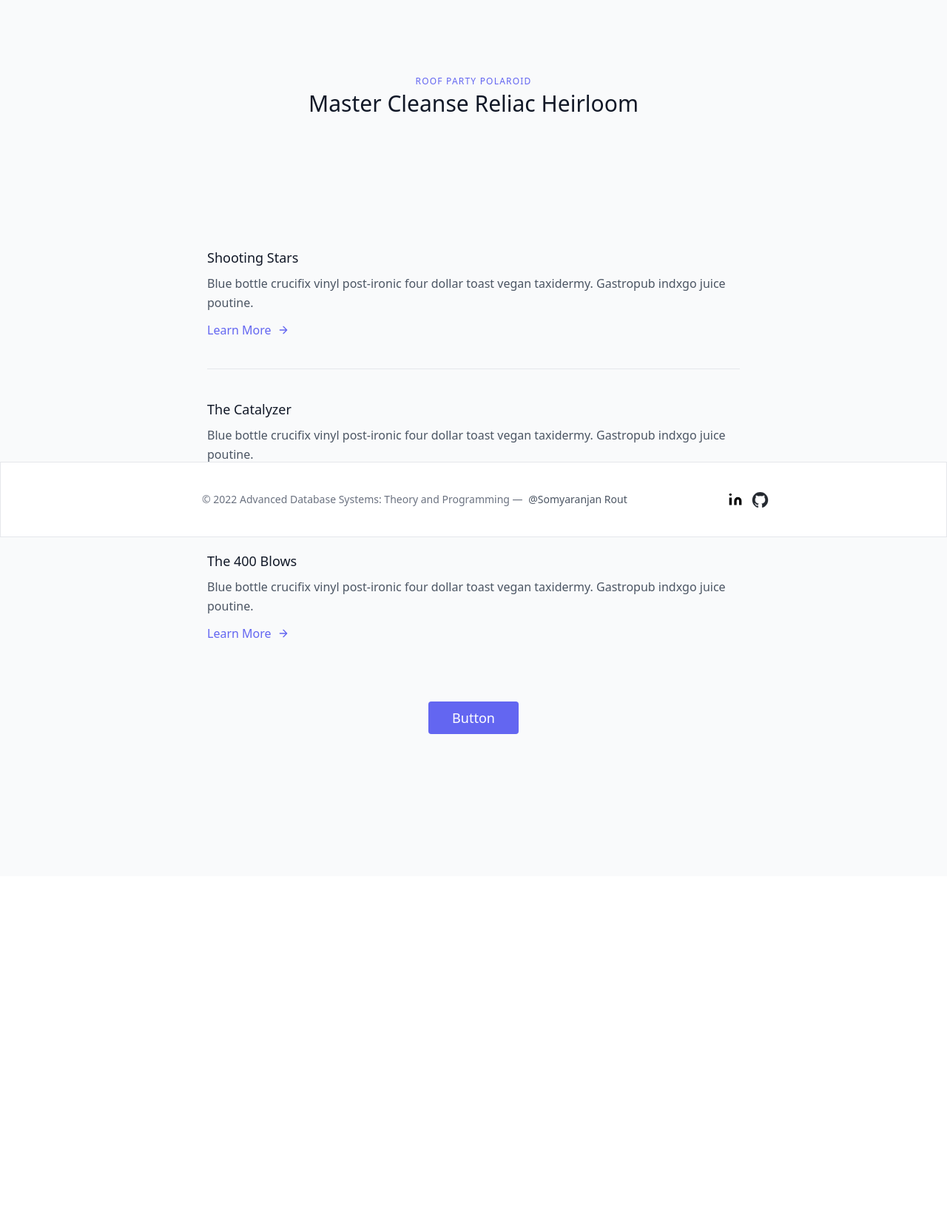
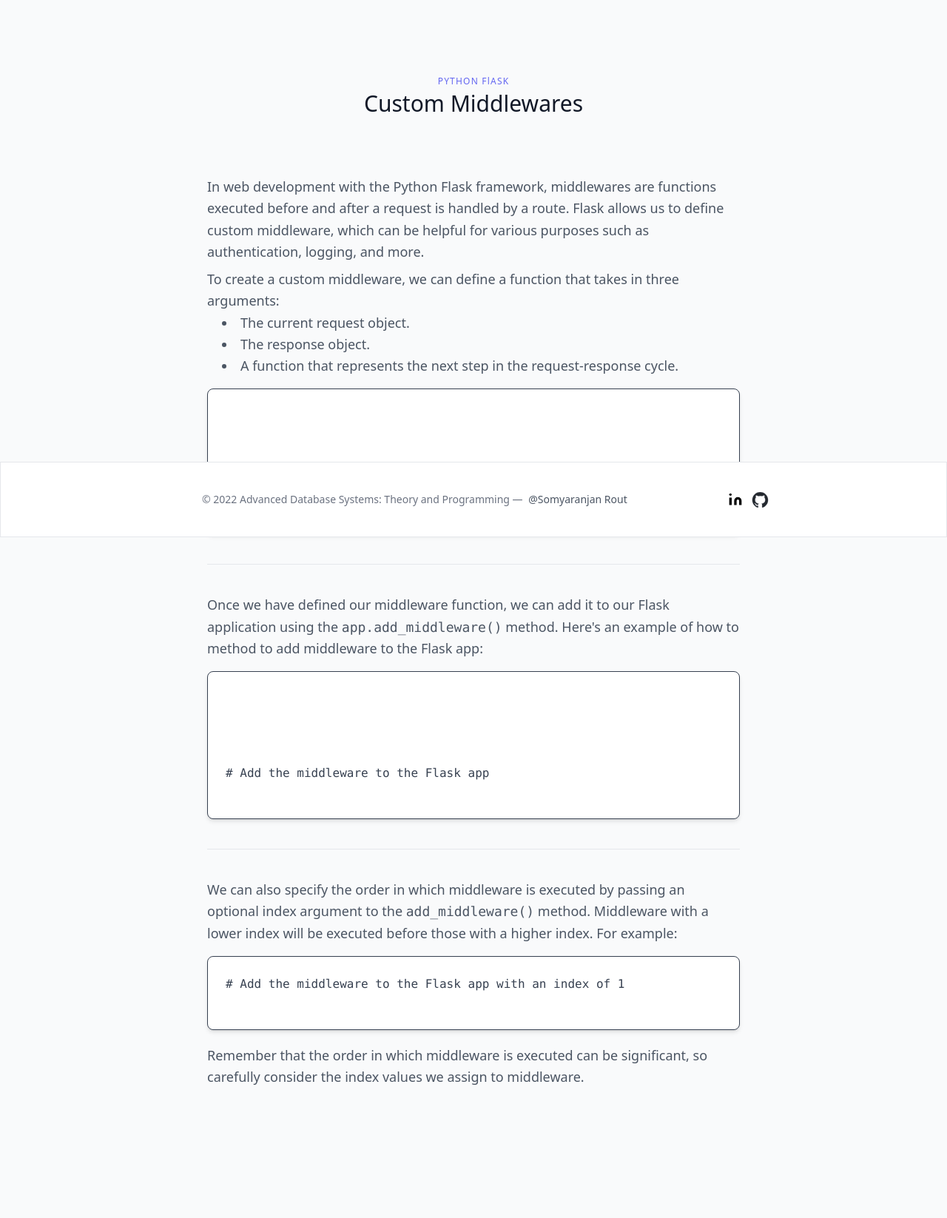
Before and after one commit to somyaranjan26/Flask-SQLAlchemy, a Flask app: page /about in a window 1280 px wide. Shown: the part 74-1720 px from the top of the page at 74% size. Before the commit the page ends 1066 px from the top, so only its background shows below. Run offline with Flask 2, Linux system fonts and the light colour scheme; some libraries are stand-ins or nearby versions.

Commit message:
added about

```diff
--- a/templates/about.html
+++ b/templates/about.html
@@ -5,44 +5,69 @@
 <section class="text-gray-600 body-font">
     <div class="container px-5 py-24 mx-auto">
         <div class="flex flex-col text-center w-full mb-20">
-          <h2 class="text-xs text-indigo-500 tracking-widest font-medium title-font mb-1">ROOF PARTY POLAROID</h2>
-          <h1 class="sm:text-3xl text-2xl font-medium title-font text-gray-900">Master Cleanse Reliac Heirloom</h1>
+          <h2 class="text-xs text-indigo-500 tracking-widest font-medium title-font mb-1">PYTHON FlASK</h2>
+          <h1 class="sm:text-3xl text-2xl font-medium title-font text-gray-900">Custom Middlewares</h1>
     </div>
-    <div class="container px-5 py-24 mx-auto">
+    <div class="container px-5 mx-auto">
       <div class="flex items-center lg:w-3/5 mx-auto border-b pb-10 mb-10 border-gray-200 sm:flex-row flex-col">
-        <div class="flex-grow sm:text-left text-center mt-6 sm:mt-0">
-          <h2 class="text-gray-900 text-lg title-font font-medium mb-2">Shooting Stars</h2>
-          <p class="leading-relaxed text-base">Blue bottle crucifix vinyl post-ironic four dollar toast vegan taxidermy. Gastropub indxgo juice poutine.</p>
-          <a class="mt-3 text-indigo-500 inline-flex items-center">Learn More
-            <svg fill="none" stroke="currentColor" stroke-linecap="round" stroke-linejoin="round" stroke-width="2" class="w-4 h-4 ml-2" viewBox="0 0 24 24">
-              <path d="M5 12h14M12 5l7 7-7 7"></path>
-            </svg>
-          </a>
+        <div class="flex-grow text-left mt-6 sm:mt-0">
+          <p class="leading-relaxed text-lg">
+            In web development with the Python Flask framework, middlewares are functions executed before and after a request is handled by a route. Flask allows us to define custom middleware, which can be helpful for various purposes such as authentication, logging, and more.
+          </p>
+          <p class="leading-relaxed text-lg mt-2">
+            To create a custom middleware, we can define a function that takes in three arguments:
+          </p>
+          <div class="leading-relaxed text-lg ml-5">
+            <li>The current request object.</li>
+            <li>The response object.</li>
+            <li>A function that represents the next step in the request-response cycle.</li>
+          </div>
+          <div class="block mt-4 p-6 bg-white border rounded-lg shadow-md bg-gray-800 border-gray-700 hover:bg-gray-900">
+            <code class="font-normal text-gray-700 dark:text-gray-400">
+              <span class="text-white">from flask import request</span>
+              <br><br>
+              <span class="text-white">def my_middleware(request, response, next_function):</span> <br>
+              <div class="ml-5">
+                # Do something before the next step in the request-response cycle <br>
+                <span class="text-white">next_function()</span> <br>
+                # Do something after the next step in the request-response cycle <br>
+              </div>
+            </code>
+        </div>
         </div>
       </div>
       <div class="flex items-center lg:w-3/5 mx-auto border-b pb-10 mb-10 border-gray-200 sm:flex-row flex-col">
-        <div class="flex-grow sm:text-left text-center mt-6 sm:mt-0">
-          <h2 class="text-gray-900 text-lg title-font font-medium mb-2">The Catalyzer</h2>
-          <p class="leading-relaxed text-base">Blue bottle crucifix vinyl post-ironic four dollar toast vegan taxidermy. Gastropub indxgo juice poutine.</p>
-          <a class="mt-3 text-indigo-500 inline-flex items-center">Learn More
-            <svg fill="none" stroke="currentColor" stroke-linecap="round" stroke-linejoin="round" stroke-width="2" class="w-4 h-4 ml-2" viewBox="0 0 24 24">
-              <path d="M5 12h14M12 5l7 7-7 7"></path>
-            </svg>
-          </a>
+        <div class="flex-grow text-left mt-6 sm:mt-0">
+          <p class="leading-relaxed text-lg">
+            Once we have defined our middleware function, we can add it to our Flask application using the <code>app.add_middleware()</code> method. Here's an example of how to method to add middleware to the Flask app:
+          </p>
+          <div class="block mt-4 p-6 bg-white border rounded-lg shadow-md bg-gray-800 border-gray-700 hover:bg-gray-900">
+            <code class="font-normal text-gray-700 dark:text-gray-400">
+              <span class="text-white">from flask import Flask</span>
+              <br><br>
+              <span class="text-white">app = Flask(__name__)</span> <br> <br>
+              # Add the middleware to the Flask app <br>
+              <span class="text-white">app.add_middleware(my_middleware)</span>
+            </code>
+        </div>
         </div>
       </div>
-      <div class="flex items-center lg:w-3/5 mx-auto sm:flex-row flex-col">
-        <div class="flex-grow sm:text-left text-center mt-6 sm:mt-0">
-          <h2 class="text-gray-900 text-lg title-font font-medium mb-2">The 400 Blows</h2>
-          <p class="leading-relaxed text-base">Blue bottle crucifix vinyl post-ironic four dollar toast vegan taxidermy. Gastropub indxgo juice poutine.</p>
-          <a class="mt-3 text-indigo-500 inline-flex items-center">Learn More
-            <svg fill="none" stroke="currentColor" stroke-linecap="round" stroke-linejoin="round" stroke-width="2" class="w-4 h-4 ml-2" viewBox="0 0 24 24">
-              <path d="M5 12h14M12 5l7 7-7 7"></path>
-            </svg>
-          </a>
+      <div class="flex items-center lg:w-3/5 mx-auto pb-10 mb-10 sm:flex-row flex-col">
+        <div class="flex-grow text-left mt-6 sm:mt-0">
+          <p class="leading-relaxed text-lg">
+            We can also specify the order in which middleware is executed by passing an optional index argument to the <code>add_middleware()</code> method. Middleware with a lower index will be executed before those with a higher index. For example:
+          </p>
+          <div class="block mt-4 p-6 bg-white border rounded-lg shadow-md bg-gray-800 border-gray-700 hover:bg-gray-900">
+            <code class="font-normal text-gray-700 dark:text-gray-400">
+              # Add the middleware to the Flask app with an index of 1 <br>
+              <span class="text-white">app.add_middleware(my_middleware, index=1)</span>
+            </code>
+        </div>
+        <p class="leading-relaxed text-lg mt-5">
+            Remember that the order in which middleware is executed can be significant, so carefully consider the index values we assign to middleware.
+        </p>
         </div>
       </div>
-      <button class="flex mx-auto mt-20 text-white bg-indigo-500 border-0 py-2 px-8 focus:outline-none hover:bg-indigo-600 rounded text-lg">Button</button>
     </div>
   </section>
 
```
